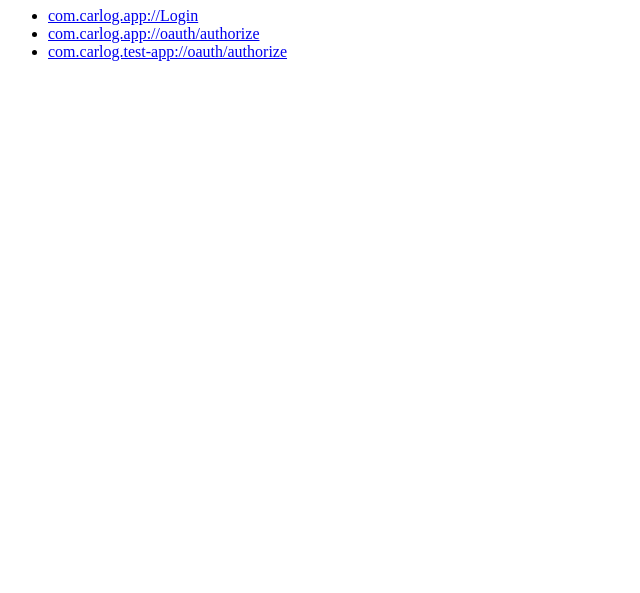
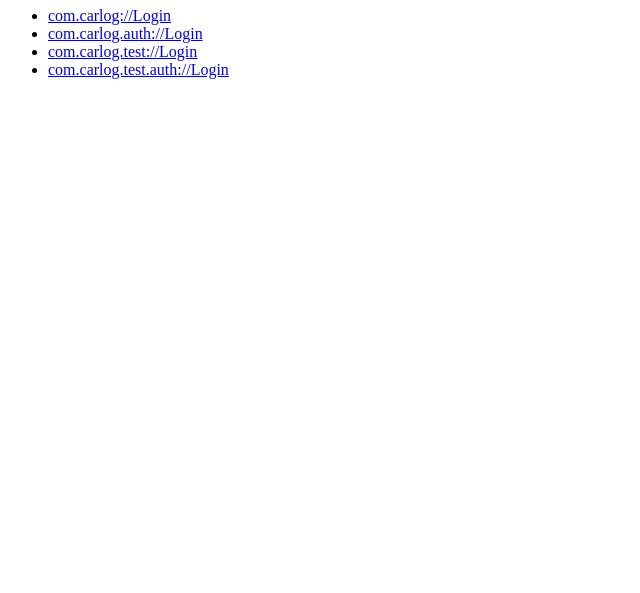
Before and after one commit to derkoe/carlog-app-links, a plain HTML site: page index.html in a window 1280 px wide. Shown: the part 207-800 px from the top of the page, without its empty margins (0-640 px from the left). Drawn offline with Linux system fonts and the light colour scheme.

Commit message:
add new URLs

```diff
--- a/index.html
+++ b/index.html
@@ -18,9 +18,10 @@
     </ul>
     <h1>URL Schemes</h1>
     <ul>
-      <li><a href="com.carlog.app://Login">com.carlog.app://Login</a></li>
-      <li><a href="com.carlog.app://oauth/authorize">com.carlog.app://oauth/authorize</a></li>
-      <li><a href="com.carlog.test-app://oauth/authorize">com.carlog.test-app://oauth/authorize</a></li>
+      <li><a href="com.carlog://Login">com.carlog://Login</a></li>
+      <li><a href="com.carlog.auth://Login">com.carlog.auth://Login</a></li>
+      <li><a href="com.carlog.test://Login">com.carlog.test://Login</a></li>
+      <li><a href="com.carlog.test.auth://Login">com.carlog.test.auth://Login</a></li>
     </ul>
   </body>
 </html>
```
